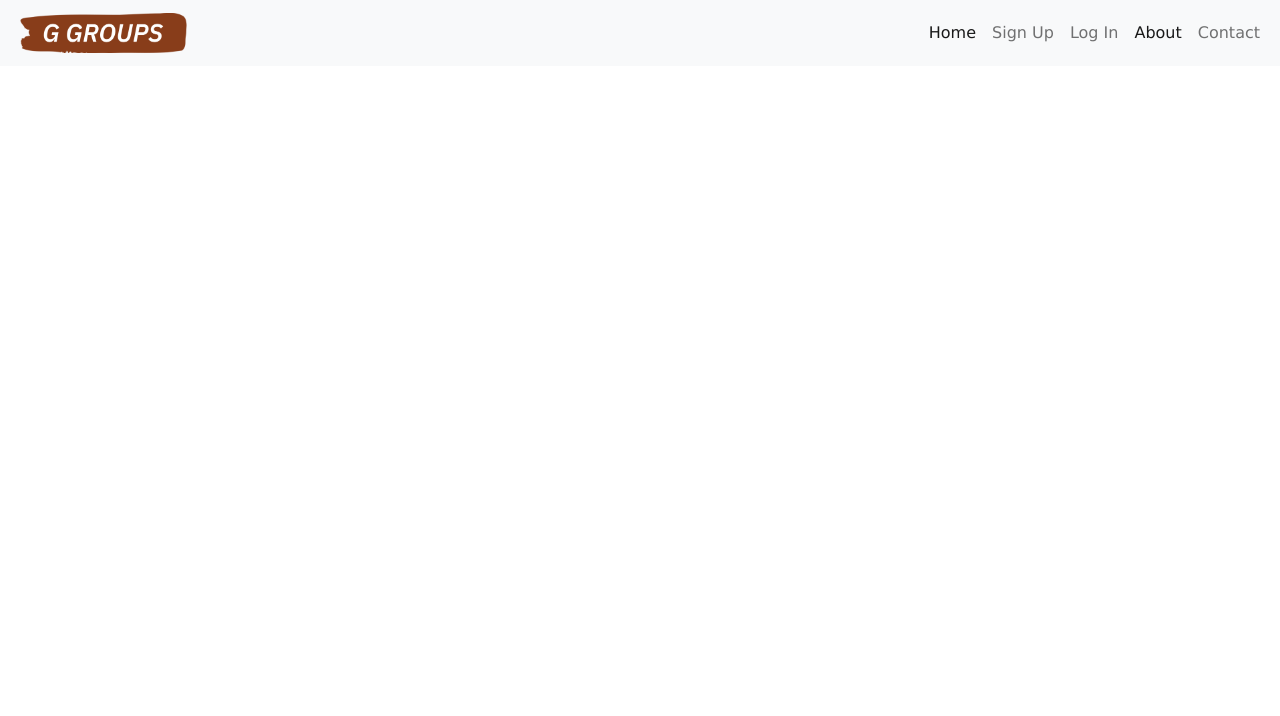
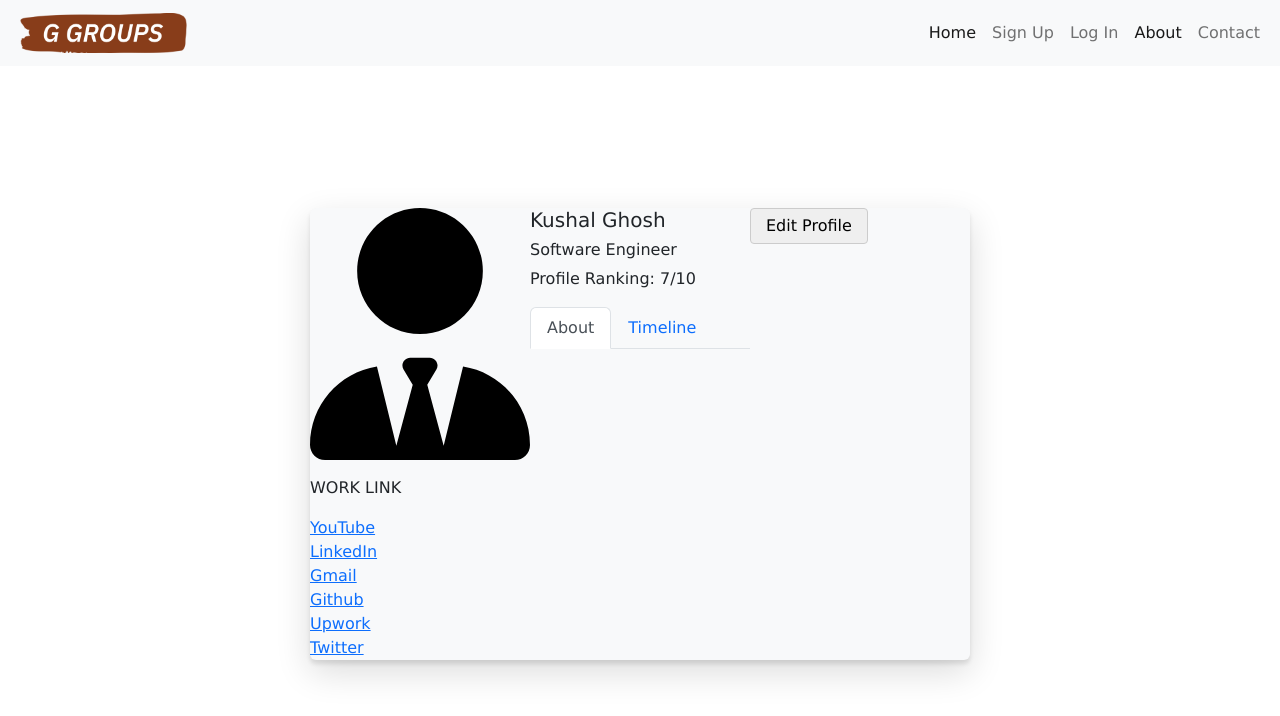
Before and after one commit to Kushalg3/demo.github.io, a React (Create React App) app in the folder client/: page /about in a window 1280 px wide. Shown: the top 716 px of the page. Built offline with nearby package versions, Linux system fonts and the light colour scheme.

Commit message:
creating about page ui

```diff
--- a/client/src/App.css
+++ b/client/src/App.css
@@ -102,7 +102,7 @@
 
 .grid-container {
   display: grid;
-  grid-template-columns: auto auto auto;
+  grid-template-columns: 220px 220px 220px;
 }
 
 #signup-image, #signin-image {
--- a/client/src/components/About.js
+++ b/client/src/components/About.js
@@ -1,4 +1,5 @@
 import React from 'react'
+import profilepic from '../images/profile-icon.svg';
 
 const About = () => {
   return (
@@ -6,7 +7,38 @@ const About = () => {
         <div className='about'>
           <div className='Container box bg-light'>
             <div className='grid-container'>
-              <div className='grid-item'></div>
+              <div className='grid-item'>
+                <figure>
+                  <img src={profilepic} alt='profile' />
+                </figure>
+              </div>
+              <div className='grid-item'>
+                <h5>Kushal Ghosh</h5>
+                <h6>Software Engineer</h6>
+                <p>Profile Ranking: <span>7/10</span> </p>
+                <ul className="nav nav-tabs">
+                  <li className="nav-item">
+                    <a className="nav-link active" data-bs-toggle='tab' href="#home">About</a>
+                  </li>
+                  <li className="nav-item">
+                    <a className="nav-link" data-bs-toggle='tab' href="#profile">Timeline</a>
+                  </li>
+                </ul>
+              </div>
+              <div className='grid-item'>
+                <input type={'button'} value='Edit Profile' className='profile-edit-btn' name='btn' />
+              </div>
+              <div className='grid-item'>
+                <div className='profile-work'>
+                  <p>WORK LINK</p>
+                  <a href='https://www.youtube.com/channel/UCL2r5rNEBM4nZYdZ-9hwe9A'>YouTube</a><br/>
+                  <a href='https://www.youtube.com/channel/UCL2r5rNEBM4nZYdZ-9hwe9A'>LinkedIn</a><br/>
+                  <a href='https://www.youtube.com/channel/UCL2r5rNEBM4nZYdZ-9hwe9A'>Gmail</a><br/>
+                  <a href='https://www.youtube.com/channel/UCL2r5rNEBM4nZYdZ-9hwe9A'>Github</a><br/>
+                  <a href='https://www.youtube.com/channel/UCL2r5rNEBM4nZYdZ-9hwe9A'>Upwork</a><br/>
+                  <a href='https://www.youtube.com/channel/UCL2r5rNEBM4nZYdZ-9hwe9A'>Twitter</a><br/>
+                </div>
+              </div>
             </div>
           </div>
         </div>
```
Also changed, not shown: client/src/images/profile-icon.svg (renamed from client/src/images/user-tie-solid.svg).
